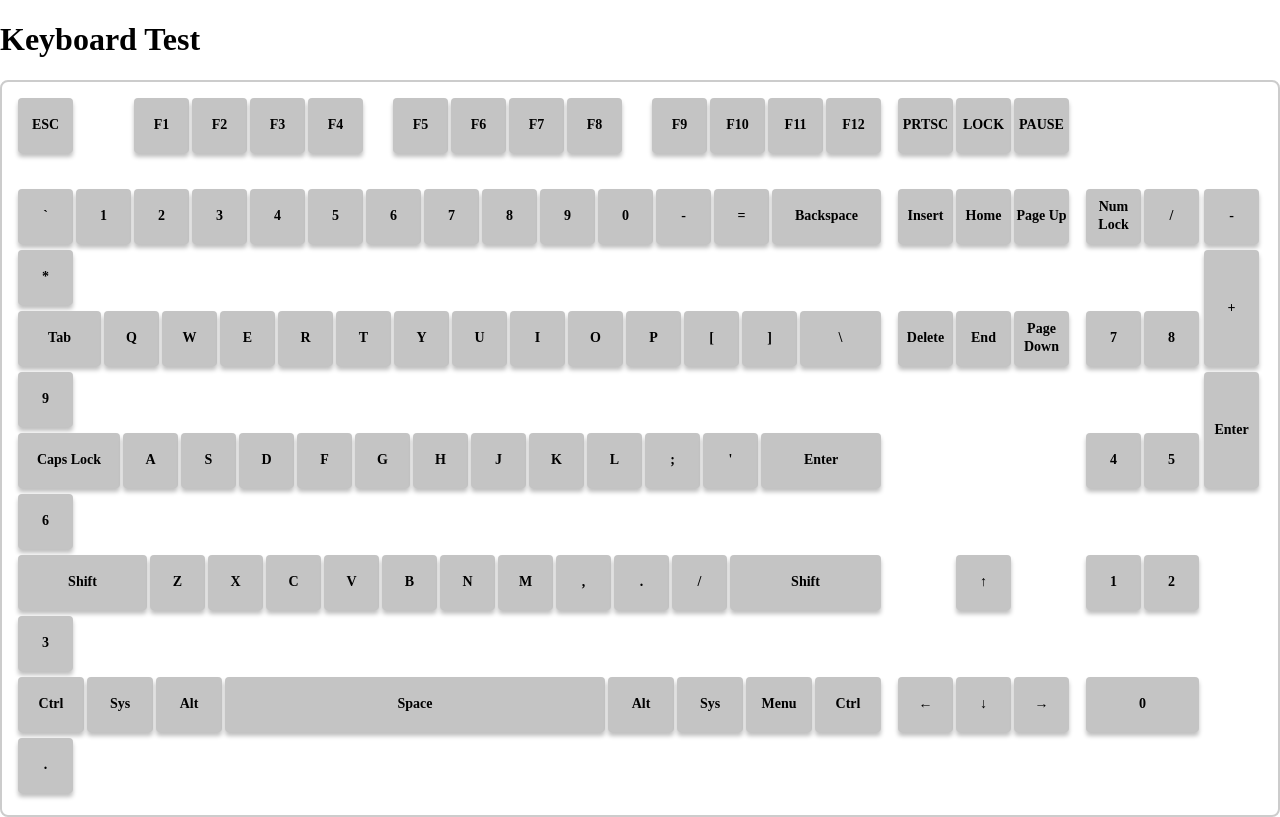
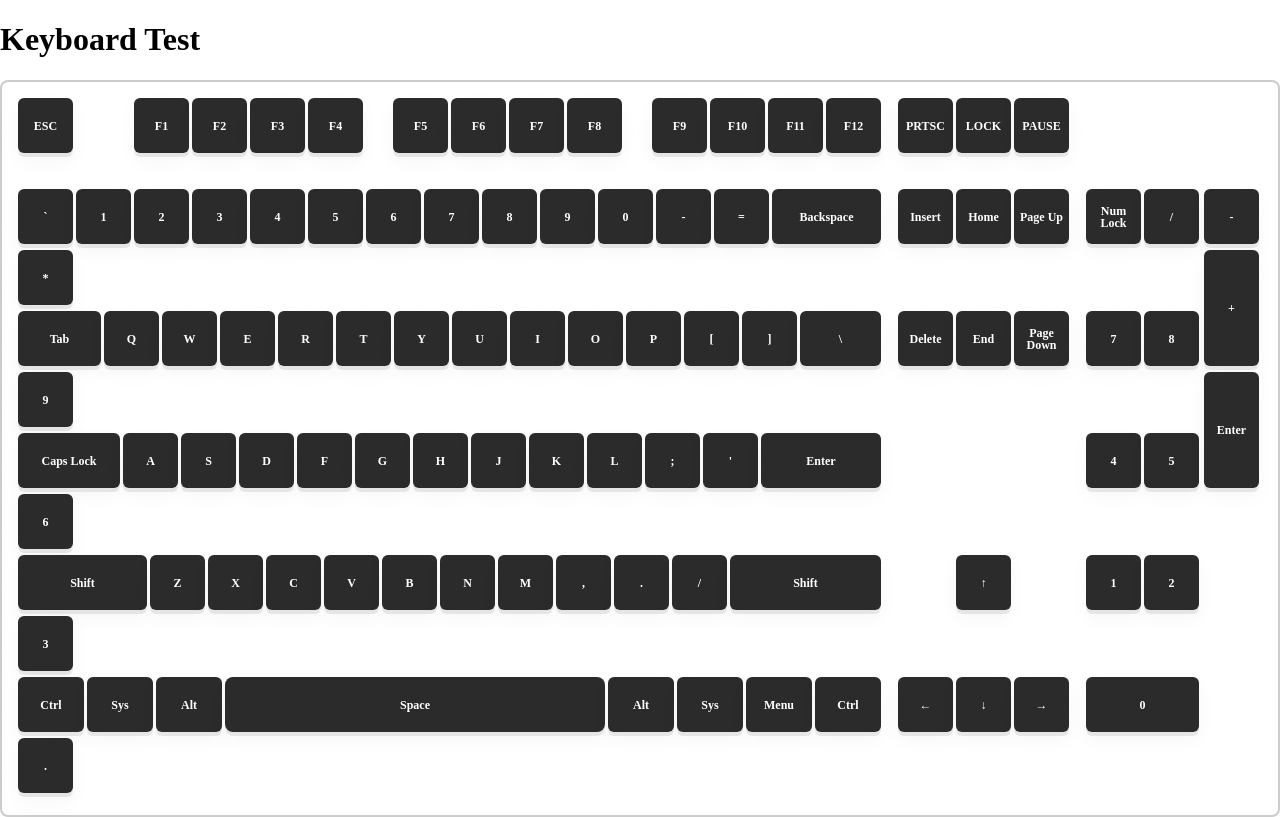
Before and after one commit to lanpong/keyboard-test, a React (Vite) app: page / in a window 1280 px wide. Built offline with nearby package versions, Linux system fonts and the light colour scheme.

Commit message:
style(keyboard): press feedback, scoped styles and theme variables; fix layout

```diff
--- a/src/components/Key/index.jsx
+++ b/src/components/Key/index.jsx
@@ -1,15 +1,42 @@
-import React from "react";
-import './index.css'
+import React, { useState, useCallback } from 'react';
+import './index.css';
 
-function Key(props) {
-    const { activeKey } = props
-    const { keyName, keyValue, keyClassName } = props.item
+const Key = ({ item, activeKey = [] }) => {
+    const [pointerActive, setPointerActive] = useState(false);
+
+    const handlePointerDown = useCallback((e) => {
+        if (e.preventDefault) e.preventDefault();
+        setPointerActive(true);
+    }, []);
+
+    const handlePointerUp = useCallback(() => {
+        setPointerActive(false);
+    }, []);
+
+    const code = item.keyValue || item.keyName;
+    const isActive = pointerActive || (Array.isArray(activeKey) && activeKey.includes(code));
 
     return (
-        <div className={`key ${activeKey.includes(keyValue) ? 'active' : ''} ${keyClassName ? keyClassName : ''}`}>
-            {keyName}
+        <div
+            role="button"
+            tabIndex={0}
+            aria-pressed={isActive}
+            aria-label={item.keyName}
+            className={`key ${item.keyClassName || ''} ${isActive ? 'active' : ''}`}
+            onPointerDown={handlePointerDown}
+            onPointerUp={handlePointerUp}
+            onPointerLeave={handlePointerUp}
+            onKeyDown={(e) => {
+                if (e.code === 'Space' || e.code === 'Enter') {
+                    if (e.preventDefault) e.preventDefault();
+                    setPointerActive(true);
+                }
+            }}
+            onKeyUp={() => setPointerActive(false)}
+        >
+            <span className="key-label">{item.keyName}</span>
         </div>
-    )
-}
+    );
+};
 
-export default Key;
+export default React.memo(Key);
--- a/src/components/Keyboard/index.css
+++ b/src/components/Keyboard/index.css
@@ -22,3 +22,93 @@
 .right {
     margin-top: 91px;
 }
+
+/* Scoped visual press feedback and sizing (less invasive) */
+.keyboard .key {
+    box-sizing: border-box; /* important for sizing */
+    /* use block-level flex to avoid inline layout shifts */
+    display: flex;
+    flex: 0 0 auto; /* keep intrinsic size, don't grow/shrink in row */
+    align-items: center;
+    justify-content: center;
+    user-select: none;
+    -webkit-user-select: none;
+    cursor: default;
+
+    /* tunable size variables */
+    --key-min-width: 36px;
+    --key-min-height: 36px;
+    --key-padding-x: 6px;
+    --key-padding-y: 6px;
+
+    min-width: var(--key-min-width);
+    min-height: var(--key-min-height);
+    padding: var(--key-padding-y) var(--key-padding-x);
+
+    transition: transform 90ms cubic-bezier(.2,.8,.2,1), box-shadow 120ms ease, background-color 120ms ease;
+    will-change: transform, box-shadow;
+    box-shadow: 0 4px 0 rgba(0,0,0,0.08), 0 8px 20px rgba(0,0,0,0.04);
+    /* remove hard-coded white background so original theme/color can show through */
+    background: var(--key-bg);
+    border-radius: 6px;
+}
+
+/* pressed state (keyboard or pointer) */
+.keyboard .key.active,
+.keyboard .key:active {
+    transform: translateY(3px) scale(0.995);
+    box-shadow: 0 2px 0 rgba(0,0,0,0.06) inset, 0 2px 6px rgba(0,0,0,0.06);
+    /* allow page/theme to control key background; use variable only if set */
+    background: var(--key-active-bg, rgba(230,240,255,0.9));
+}
+
+/* subtle highlight for hover/focus for discoverability */
+.keyboard .key:hover,
+.keyboard .key:focus {
+    transform: translateY(1px);
+    box-shadow: 0 6px 10px rgba(0,0,0,0.05);
+    outline: none;
+}
+
+/* label styling */
+.keyboard .key-label {
+    font-size: 12px;
+    line-height: 1;
+    /* prefer variable, fall back to inherited text color */
+    color: var(--key-text, inherit);
+}
+
+/* focus ring for keyboard navigation */
+.keyboard .key:focus-visible {
+    box-shadow: 0 0 0 3px rgba(66,133,244,0.18), 0 4px 0 rgba(0,0,0,0.06);
+}
+
+/* larger keys: use conservative defaults and allow override via variables */
+.keyboard .key.backspace { min-width: 72px; }
+.keyboard .key.enter { min-width: 72px; }
+.keyboard .key.space { min-width: 120px; border-radius: 8px; }
+
+/* Theme variables（可按需修改颜色） */
+:root {
+    --keyboard-key-bg: #2b2b2b;
+    --keyboard-key-text: #ffffff;
+    --keyboard-key-active-bg: #4a90e2;
+}
+
+/* scope variables to this keyboard to avoid global side-effects */
+.keyboard {
+    --key-bg: var(--keyboard-key-bg);
+    --key-text: var(--keyboard-key-text);
+    --key-active-bg: var(--keyboard-key-active-bg);
+}
+
+/* ensure keys use variables with sensible fallbacks */
+.keyboard .key {
+    background: var(--key-bg, transparent);
+    color: var(--key-text, inherit);
+}
+
+.keyboard .key.active,
+.keyboard .key:active {
+    background: var(--key-active-bg, rgba(74,144,226,0.95));
+}
```
